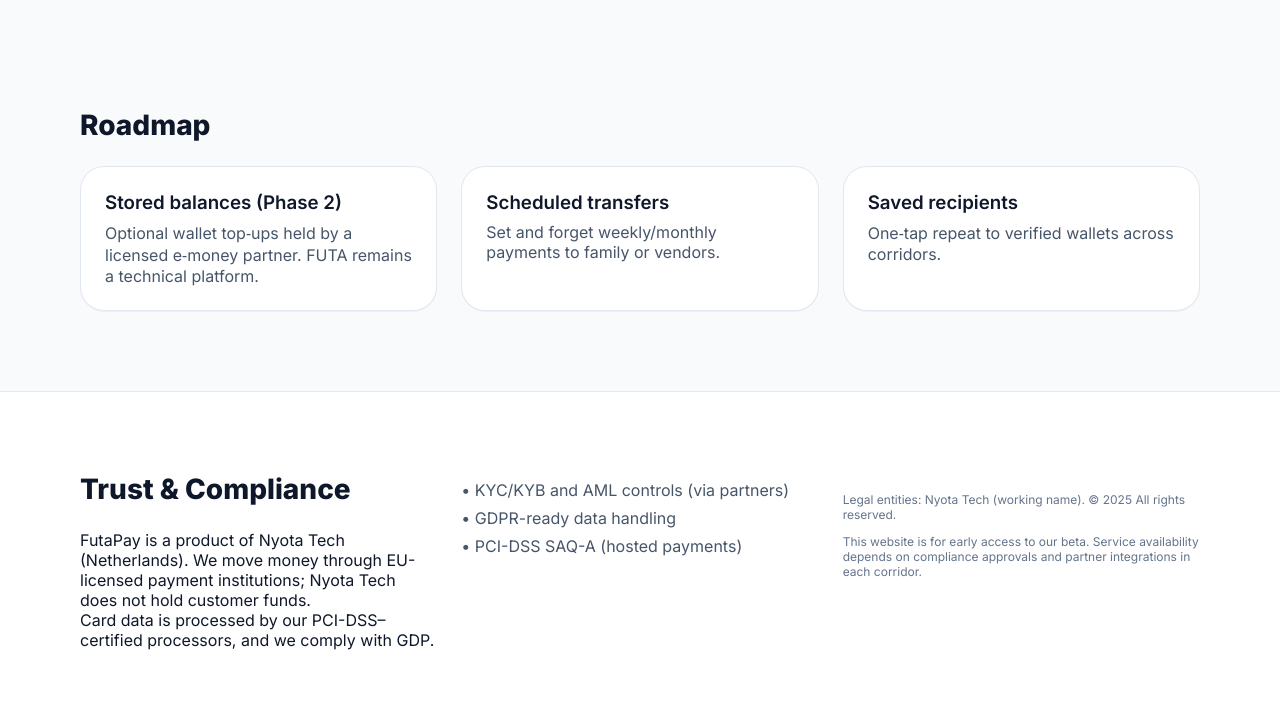
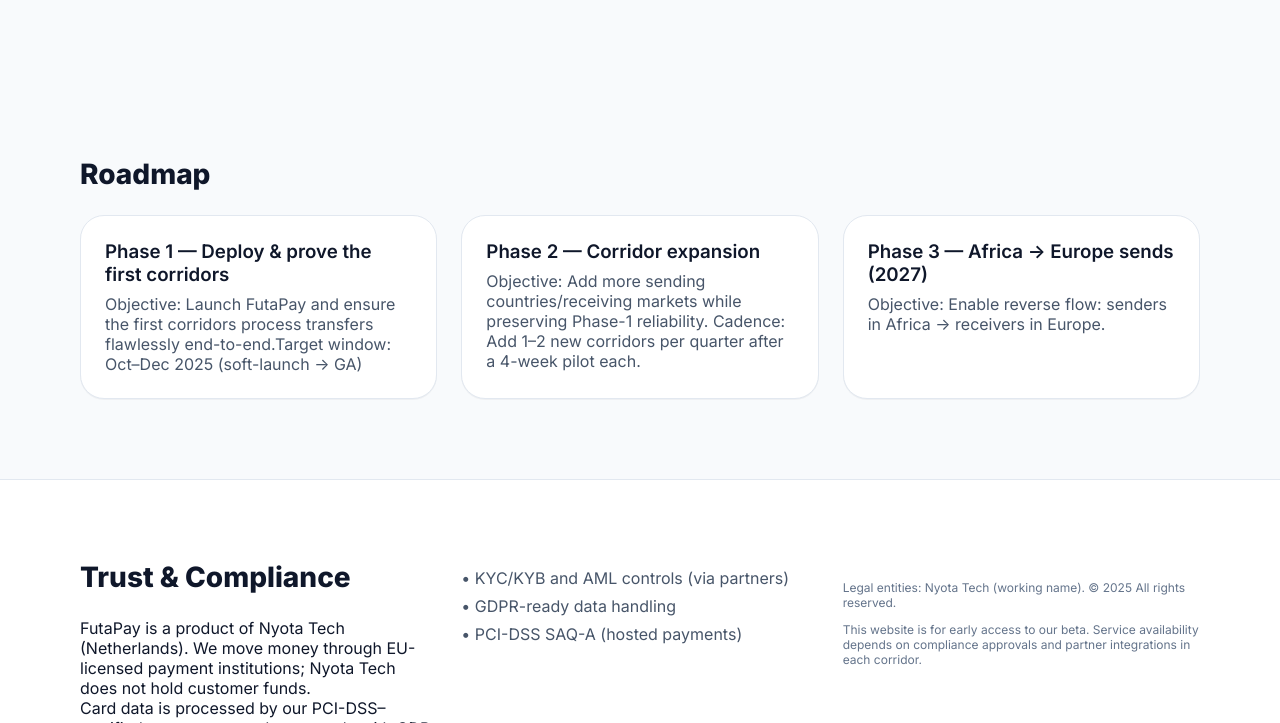
Before and after one commit to chillo1997/Futa-website, a plain HTML site: page index.html in a window 1280 px wide. Shown: the part 2077-2800 px from the top of the page. Drawn offline with Linux system fonts and the light colour scheme.

Commit message:
Add files via upload

```diff
--- a/index.html
+++ b/index.html
@@ -15,7 +15,9 @@
   <header class="site-header">
     <div class="container header-inner">
       <div class="brand">
-        <div class="logo">N</div>
+        <div class="logo">
+          <img src="Nyota-tech-logo.png" alt="Purple starburst graphic to the left of the words Nyota Tech in bold dark blue text, surrounded by a rounded purple border on a white background, conveying a modern and optimistic technology brand" />
+        </div></div>
         <span class="brand-name">Nyota Tech</span>
       </div>
       <nav class="main-nav">
@@ -181,9 +183,11 @@
     <div class="container">
       <h2 class="section-title">Roadmap</h2>
       <div class="grid-3">
-        <div class="card"><h3>Stored balances (Phase 2)</h3><p>Optional wallet top‑ups held by a licensed e‑money partner. FUTA remains a technical platform.</p></div>
-        <div class="card"><h3>Scheduled transfers</h3><p>Set and forget weekly/monthly payments to family or vendors.</p></div>
-        <div class="card"><h3>Saved recipients</h3><p>One‑tap repeat to verified wallets across corridors.</p></div>
+        <div class="card"><h3>Phase 1 — Deploy & prove the first corridors</h3><p>Objective: Launch FutaPay and ensure the first corridors process transfers flawlessly end-to-end.Target window: Oct–Dec 2025 (soft-launch → GA)</p></div>
+        <div class="card"><h3>Phase 2 — Corridor expansion</h3><p>Objective: Add more sending countries/receiving markets while preserving Phase-1 reliability.
+
+Cadence: Add 1–2 new corridors per quarter after a 4-week pilot each.</p></div>
+        <div class="card"><h3>Phase 3 — Africa → Europe sends (2027)</h3><p>Objective: Enable reverse flow: senders in Africa → receivers in Europe.</p></div>
       </div>
     </div>
   </section>
```
